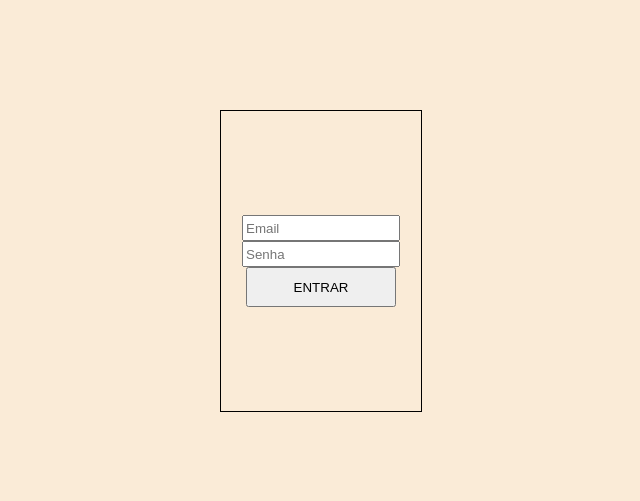
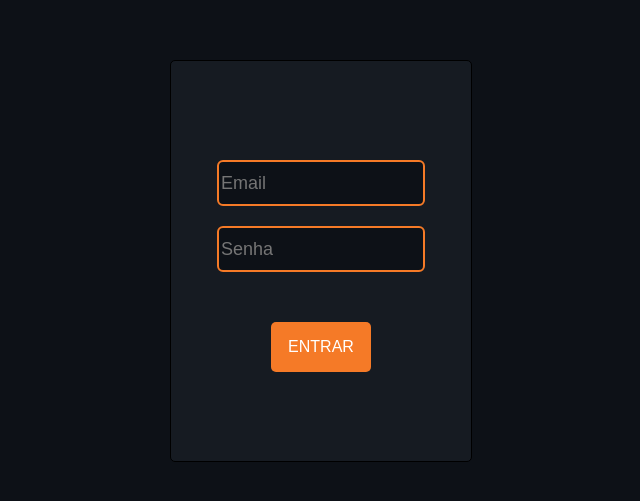
Before and after one commit to Eduardoalmadarodrigues/nubia, a React (Create React App) app: page /login in a window 1280 px wide. Shown: the part 139-640 px from the top of the page, without its empty margins (319-959 px from the left). Built offline with nearby package versions, Linux system fonts and the light colour scheme.

Commit message:
Login styles changed

```diff
--- a/src/Pages/Login/style.js
+++ b/src/Pages/Login/style.js
@@ -1,4 +1,5 @@
 import styled from 'styled-components';
+import { ReactComponent as Icon } from "../../Assets/logo.svg";
 
 export const Wrapper = styled.div`
     width: 100vw;
@@ -6,7 +7,7 @@ export const Wrapper = styled.div`
     display: flex;
     justify-content: center;
     align-items: center;
-    background-color: antiquewhite;
+    background-color: #0d1117;
 `
 
 export const FormWrapper = styled.div`
@@ -14,22 +15,54 @@ export const FormWrapper = styled.div`
     flex-direction: column;
     align-items: center;
     justify-content: center;
-    width: 200px;
-    height: 300px;
+    width: 300px;
+    height: 400px;
+    border-radius: 5px;
     border: 1px solid black;
+    background-color: #161b22;
+`;
+
+export const Logo = styled(Icon)`
+
+    margin: 10px;
+    width: 100px;
+    height: 100px ;
+
 `;
 
 export const EmailInput = styled.input`
-    width: 150px;
-    height: 20px;
+    width: 200px;
+    height: 40px;
+    margin: 10px;
+    color: gray;
+    font-size: large;
+    background-color: #0d1117;
+    border: 2px solid #f57a27;
+    border-radius: 6px;
 `;
 
 export const PasswordInput = styled.input`
-    width: 150px;
-    height: 20px;
+    width: 200px;
+    height: 40px;
+    margin: 10px;
+    color: gray;
+    font-size: large;
+    background-color: #0d1117;
+    border: 2px solid #f57a27;
+    border-radius: 6px;
 `
 
 export const SubmitButton = styled.button`
     width: 150px;
     height: 40px;
+    width: 100px;
+    height: 50px;
+    margin-top: 40px;
+    border-radius: 5px;
+    border: none;
+    color: white;
+    background-color: #f57a27;
+    font-size: medium;
+    padding: 3px;
+
 `;
```
